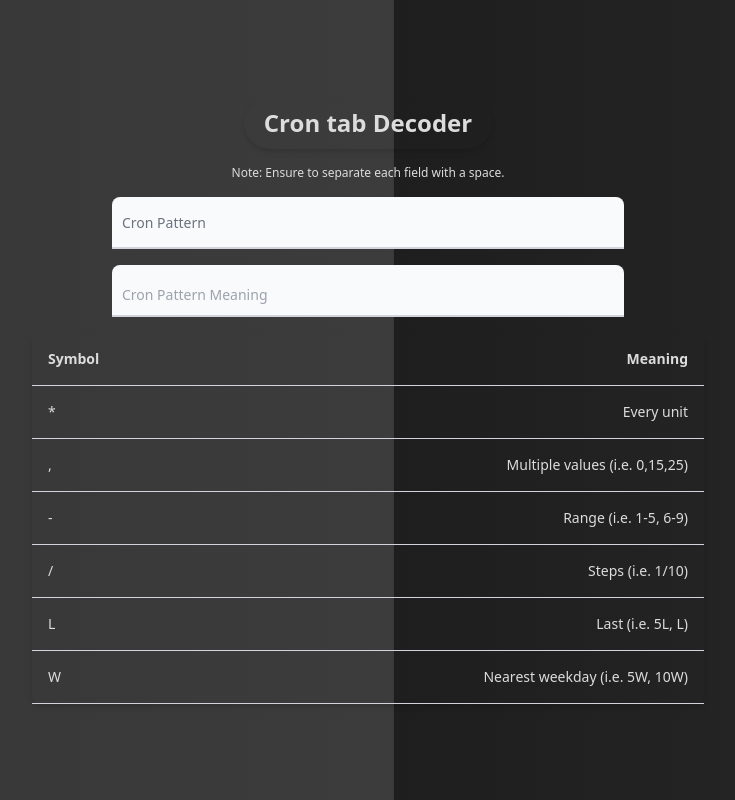
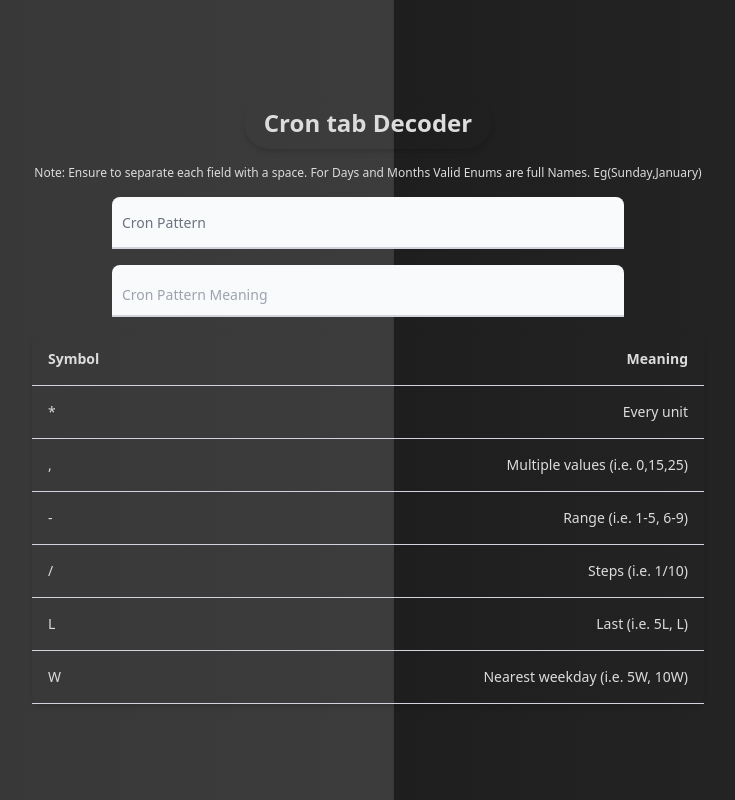
Before and after one commit to kunal202/cronTabDecoder, a React (Create React App) app: page / in a window 1280 px wide. Shown: the whole page, without its empty margins (272-1007 px from the left). Built offline with nearby package versions, Linux system fonts and the light colour scheme.

Commit message:
feat(cron-tab-decoder)[main]: updated side note for inputs

```diff
--- a/src/App.js
+++ b/src/App.js
@@ -111,7 +111,8 @@ function App() {
           Cron tab Decoder
         </h1>
         <h6 className="text-xs text-center">
-          Note: Ensure to separate each field with a space.
+          Note: Ensure to separate each field with a space. For Days and Months
+          Valid Enums are full Names. Eg(Sunday,January)
         </h6>
         <div className="relative w-full max-w-lg">
           <input
```
